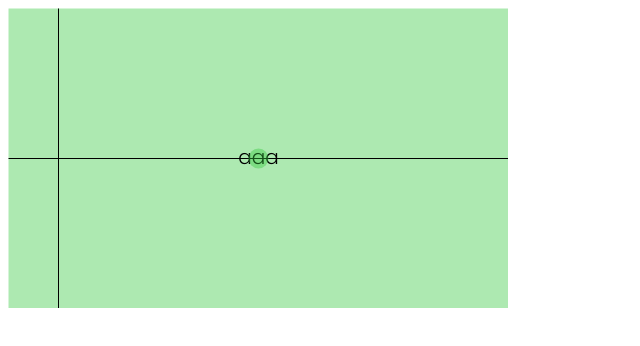
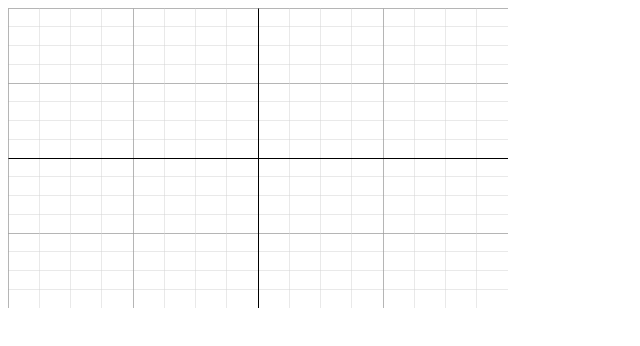
Before and after one commit to loicDuvail/graph-module-2, a plain HTML site: page demo.html in a window 1280 px wide. Shown: the whole page, without its empty margins (0-640 px from the left). Drawn offline with Linux system fonts and the light colour scheme.

Commit message:
first Grid class implementation

```diff
--- a/demo.html
+++ b/demo.html
@@ -11,6 +11,7 @@
     <script src="src/tools/deepMerge.js"></script>
     <!-- libray classes -->
     <script src="src/canvas/MathCanvas.js"></script>
+    <script src="src/canvas/Grid.js"></script>
     <!-- demo -->
     <script src="demo.js" defer></script>
   </head>
--- a/demo.js
+++ b/demo.js
@@ -2,25 +2,21 @@ const canvas = document.getElementById("graph");
 
 const poppins = new FontFace("Poppins", "url(src/fonts/poppins.woff2)");
 
-const m = new MathCanvas(canvas);
-let plane = [0, 10, -5, 5];
-m.setPlane(plane);
-m.setMode("normal");
+let plane = [-5, 5, -10, 10];
+const grid = new Grid(canvas, plane, {
+  subGridLines: {
+    vertical: {
+      displayed: true,
+    },
+    horizontal: {
+      displayed: true,
+    },
+  },
+});
+console.log(grid.settings);
 
 let test = () => {
-  m.setBackground("rgba(50,200,60,0.4)");
-  m.line([1, -5], [1, 5], { color: "black", lineWidth: 1 });
-  m.line([0, 0], [10, 0]);
-  m.text("aaa", 5, 0, {
-    text: {
-      font: "20px Poppins",
-      fill: true,
-    },
-  });
-  m.arc(5, 0, 10, 0, 2 * Math.PI, false, {
-    color: "rgba(50,200,60,0.4)",
-    fill: true,
-  });
+  grid.drawGrid();
 };
 
 poppins
--- /dev/null
+++ b/src/canvas/Grid.js
@@ -0,0 +1,200 @@
+let defaultGridSettings = {
+  gridLines: {
+    vertical: {
+      displayed: true,
+      color: "grey",
+      lineWidth: 0.5,
+    },
+    horizontal: {
+      displayed: true,
+      color: "grey",
+      lineWidth: 0.5,
+    },
+  },
+  subGridLines: {
+    vertical: {
+      displayed: true,
+      color: "lightGrey",
+      lineWidth: 0.5,
+    },
+    horizontal: {
+      displayed: true,
+      color: "lightGrey",
+      lineWidth: 0.5,
+    },
+  },
+  axis: {
+    x: {
+      displayed: true,
+      color: "black",
+      lineWidth: 1,
+    },
+    y: {
+      displayed: true,
+      color: "black",
+      lineWidth: 1,
+    },
+  },
+};
+
+class Grid {
+  #mode = "normal";
+  #m;
+  #plane;
+  #xStep = 2.5;
+  #yStep = 5;
+  // number of subgrid lines
+  #xSubsections = 4;
+  #ySubsections = 4;
+
+  constructor(canvas, plane, settings = defaultGridSettings) {
+    this.#m = new MathCanvas(canvas);
+    this.setPlane(plane);
+
+    // set settings to default then modify only the properties defined
+    // in "settings" parameter
+    this.settings = defaultGridSettings;
+    deepMerge(this.settings, settings);
+  }
+
+  /**
+   * Only overwrites settings existing in both this.settings
+   * and newSettings argument
+   * @param {Object} newSettings
+   */
+  changeSettings(newSettings) {
+    deepMerge(this.settings, newSettings);
+  }
+
+  /**
+   * Sets the performance mode for the MathCanvas instantiation
+   *
+   * If set to "performance", no type checking will be made,
+   * should be used after testing in "normal" mode.
+   * @param {String} mode "normal" | "performance"
+   */
+  setMode(mode = "normal") {
+    this.#m.setMode(mode);
+    this.#mode = mode;
+  }
+
+  /**
+   * Sets a new input plane for the Grid instantiation.
+   *
+   * plane defaults to canvas dimension ( [0,<canvas client width>,0,<canvas client height>] )
+   * @param {Array<Number>} plane plane = [xmin,xmax,ymin,ymax]
+   */
+  setPlane(plane) {
+    // error handling made by m.setPlane
+
+    // if plane not defined, m.setPlane returns
+    // a default plane, otherwise the unmodified plane
+    plane = this.#m.setPlane(plane);
+    this.#plane = plane;
+  }
+
+  setXStep(xStep) {
+    if (this.#mode != "performance") argMustBeOfType(xStep, "number", "xStep");
+    this.#xStep = xStep;
+  }
+  setYStep(yStep) {
+    if (this.#mode != "performance") argMustBeOfType(yStep, "number", "yStep");
+    this.#yStep = yStep;
+  }
+  setXSubsections(xSubsections) {
+    if (this.#mode != "performance") argMustBeOfType(xStep, "number", "xStep");
+    this.#xSubsections = xSubsections;
+  }
+  setYSubsections(ySubsections) {
+    if (this.#mode != "performance") argMustBeOfType(yStep, "number", "yStep");
+    this.#ySubsections = ySubsections;
+  }
+
+  translate(x, y) {
+    if (this.#mode != "performance")
+      argsMustBeOfType([x, y], "number", ["x", "y"]);
+
+    x ||= 0;
+    y ||= 0;
+
+    const p = this.#plane;
+    this.setPlane([p[0] - x, p[1] - x, p[2] - y, p[3] - y]);
+  }
+
+  /**
+   * Draws axis of the current plane,
+   * following the current grid setting
+   */
+  #drawAxis() {
+    const { x: xAxis, y: yAxis } = this.settings.axis;
+    const p = this.#plane;
+    const m = this.#m;
+
+    if (xAxis.displayed) {
+      m.line([p[0], 0], [p[1], 0], {
+        color: xAxis.color,
+        lineWidth: xAxis.lineWidth,
+      });
+    }
+    if (yAxis.displayed) {
+      m.line([0, p[2]], [0, p[3]], {
+        color: yAxis.color,
+        lineWidth: yAxis.lineWidth,
+      });
+    }
+  }
+
+  /**
+   * Draws a grid of the current plane,
+   * following the current grid setting
+   */
+  drawGrid() {
+    const { gridLines: gs, subGridLines: ss, axis: as } = this.settings;
+    const m = this.#m;
+    const p = this.#plane;
+    const xStep = this.#xStep;
+    const yStep = this.#yStep;
+    const xs = this.#xSubsections;
+    const ys = this.#ySubsections;
+
+    m.clear();
+
+    for (let y = p[2] - (p[2] % yStep) - yStep; y <= p[3]; y += yStep) {
+      if (ss.horizontal.displayed)
+        for (let i = gs.horizontal.displayed ? 0 : 1; i < ys; i++) {
+          let subLineY = y + (i * yStep) / ys;
+          m.line([p[2], subLineY], [p[3], subLineY], {
+            color: ss.horizontal.color,
+            lineWidth: ss.horizontal.lineWidth,
+          });
+        }
+
+      if (gs.horizontal.displayed) {
+        m.line([p[2], y], [p[3], y], {
+          color: gs.horizontal.color,
+          lineWidth: gs.horizontal.lineWidth,
+        });
+      }
+    }
+
+    for (let x = p[0] - (p[0] % xStep) - xStep; x <= p[1]; x += xStep) {
+      if (ss.vertical.displayed)
+        for (let i = gs.vertical.displayed ? 0 : 1; i < xs; i++) {
+          let subLineX = x + (i * xStep) / xs;
+          m.line([subLineX, p[2]], [subLineX, p[3]], {
+            color: ss.vertical.color,
+            lineWidth: ss.vertical.lineWidth,
+          });
+        }
+
+      if (gs.vertical.displayed) {
+        m.line([x, p[2]], [x, p[3]], {
+          color: gs.vertical.color,
+          lineWidth: gs.vertical.lineWidth,
+        });
+      }
+    }
+
+    this.#drawAxis();
+  }
+}
```
Also changed, not shown: README.md, 1 other file.
